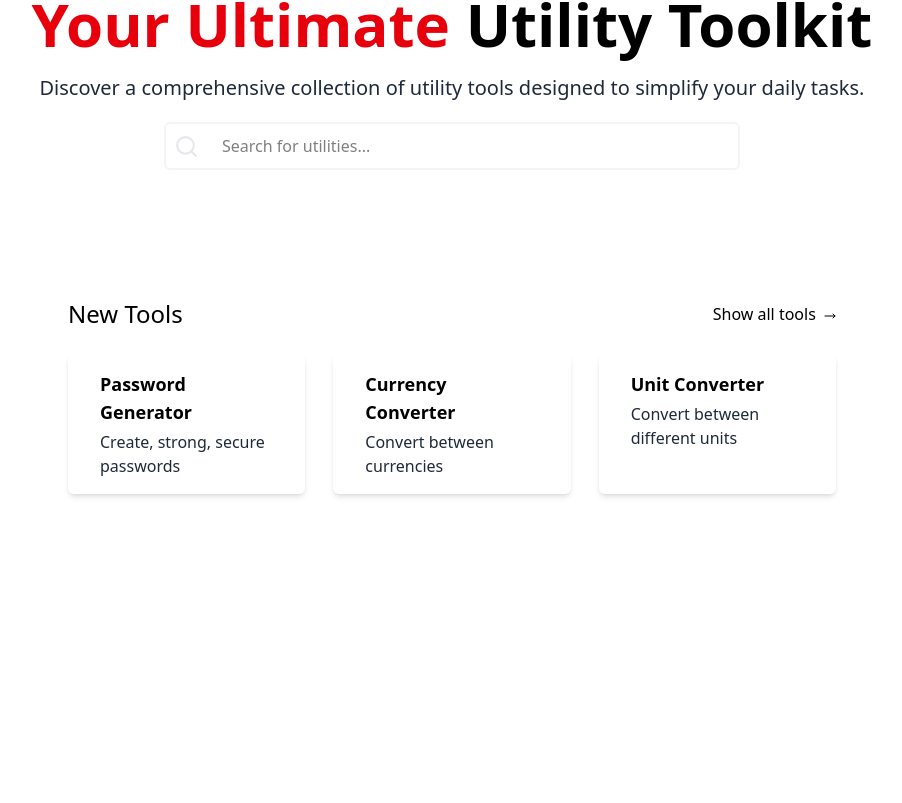
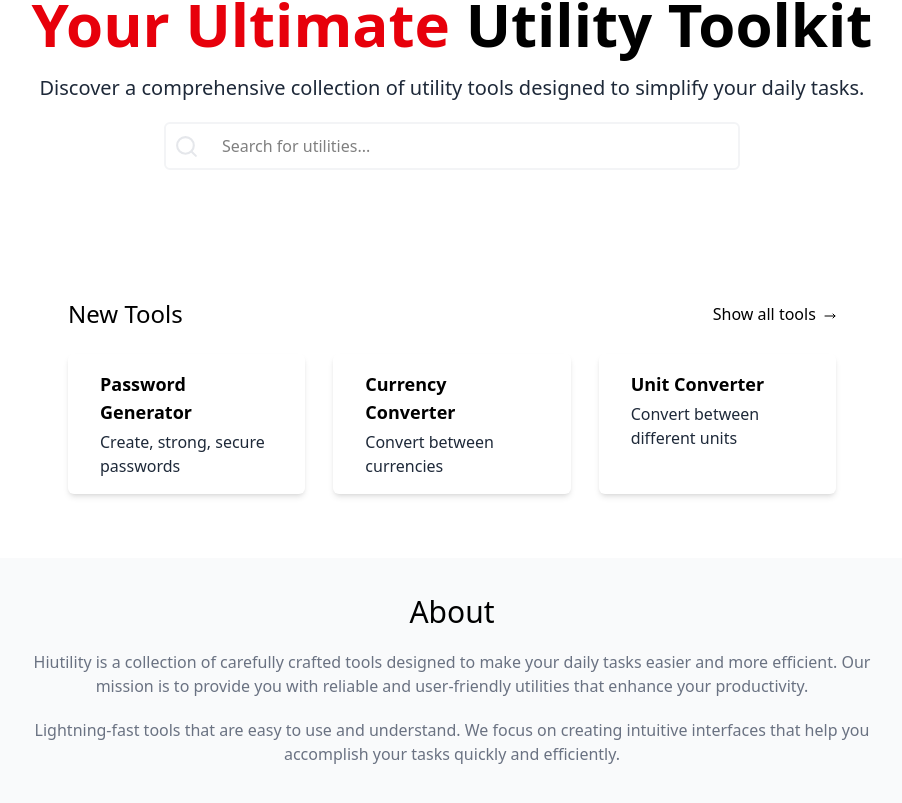
Before and after one commit to asimnp/hiutility, a React (Vite) app: page / in a window 1280 px wide. Shown: the part 235-1038 px from the top of the page, without its empty margins (188-1090 px from the left). Before the commit the page ends 800 px from the top, so only its background shows below. Built offline with nearby package versions, Linux system fonts and the light colour scheme.

Commit message:
create about section

```diff
--- /dev/null
+++ b/src/components/About.jsx
@@ -0,0 +1,20 @@
+export default function About() {
+  return (
+    <div className="bg-gray-50 text-center py-6 my-16">
+      <div className="max-w-4xl mx-auto mt-3">
+        <div className="text-3xl font-medium mb-5">About</div>
+        <p className="text-gray-500 mb-5">
+          Hiutility is a collection of carefully crafted tools designed to make
+          your daily tasks easier and more efficient. Our mission is to provide
+          you with reliable and user-friendly utilities that enhance your
+          productivity.
+        </p>
+        <p className="text-gray-500 mb-5">
+          Lightning-fast tools that are easy to use and understand. We focus on
+          creating intuitive interfaces that help you accomplish your tasks
+          quickly and efficiently.
+        </p>
+      </div>
+    </div>
+  );
+}
--- a/src/pages/Home.jsx
+++ b/src/pages/Home.jsx
@@ -1,3 +1,4 @@
+import About from "../components/About";
 import Hero from "../components/Hero";
 import Navbar from "../components/Navbar";
 import NewTools from "../components/NewTools";
@@ -5,6 +6,7 @@
 
 export default function HomePage() {
   return (
+    <>
       <div className="container mx-auto mt-3">
         <Navbar />
         <hr className="text-gray-100 mt-3" />
@@ -12,5 +14,7 @@
         <SearchBar />
         <NewTools />
       </div>
+      <About />
+    </>
   );
 }
```
Lines whose indentation alone changed are shown as unchanged.
